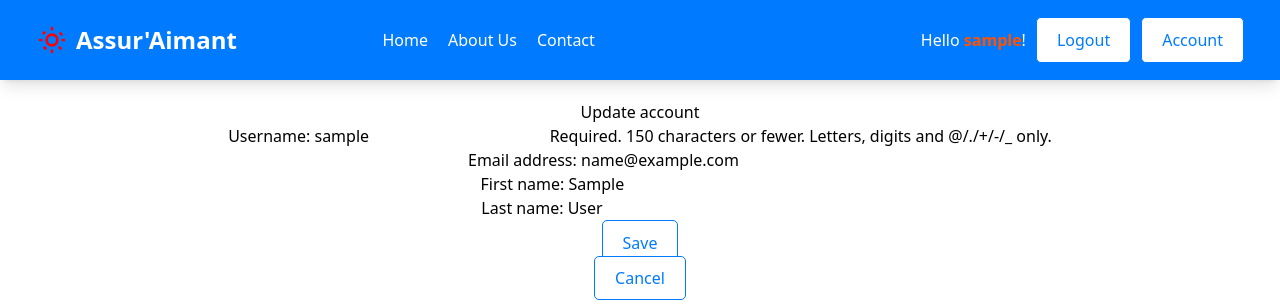
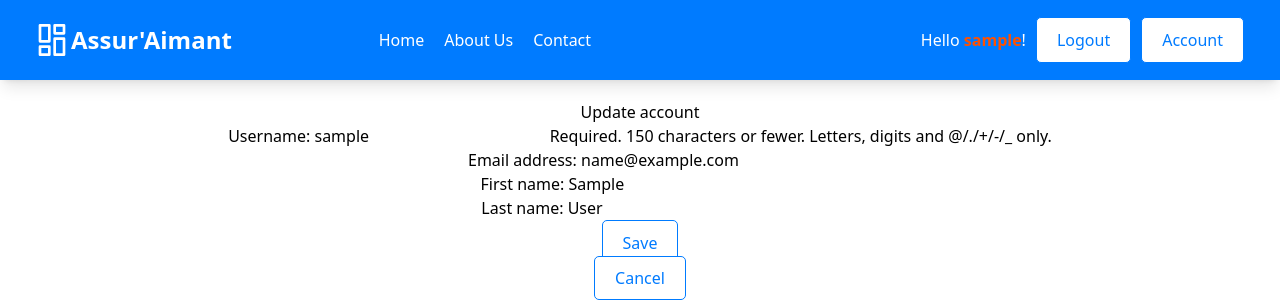
Before and after one commit to gvannesson/django_assuraimant, a Django app: page /1/acc_upadte/ in a window 1280 px wide. Shown: the top 304 px of the page. Run offline with Django 5.2, Linux system fonts and the light colour scheme; tables that the repository leaves empty hold one stand-in row (values such as "Sample post"); some libraries are stand-ins or nearby versions.

Commit message:
bouton home

```diff
--- a/assuraimant/templates/includes/header.html
+++ b/assuraimant/templates/includes/header.html
@@ -1,12 +1,14 @@
 <header class="bg-primary shadow-lg py-4 sticky top-0 z-50">
     <div class="container mx-auto flex items-center justify-between px-4">
       <!-- Logo -->
-      <a href="#" class="flex items-center text-primary hover:text-secondary">
-        <svg class="h-8 w-8 mr-2" fill="none" viewBox="0 0 24 24" stroke="red">
-          <path stroke-linecap="round" stroke-linejoin="round" stroke-width="2"
-            d="M12 3v1m0 16v1m9-9h-1M4 12H3m15.364 6.364l-.707-.707M6.343 6.343l-.707.707m12.728 0l.707.707M6.343 17.657l.707.707M16 12a4 4 0 11-8 0 4 4 0 018 0z" />
-        </svg>
-        <span class="text-2xl font-bold secondary-color">Assur'Aimant</span>
+      <a href="{% url "home_view"%}" class="flex items-center text-primary hover:text-secondary">
+        <svg class="w-8 text-deep-purple-accent-400 " viewBox="0 0 24 24" stroke-linejoin="round" stroke-width="2" stroke-linecap="round" stroke-miterlimit="10" stroke="currentColor" fill="none">
+            <rect x="3" y="1" width="7" height="12"></rect>
+            <rect x="3" y="17" width="7" height="6"></rect>
+            <rect x="14" y="1" width="7" height="6"></rect>
+            <rect x="14" y="11" width="7" height="12"></rect>
+          </svg>
+        <span class="text-2xl font-bold secondary-color " style="padding-left: 3px;">Assur'Aimant</span>
       </a>
 
       <!-- Mobile Menu Button (Hidden on larger screens) -->
```
